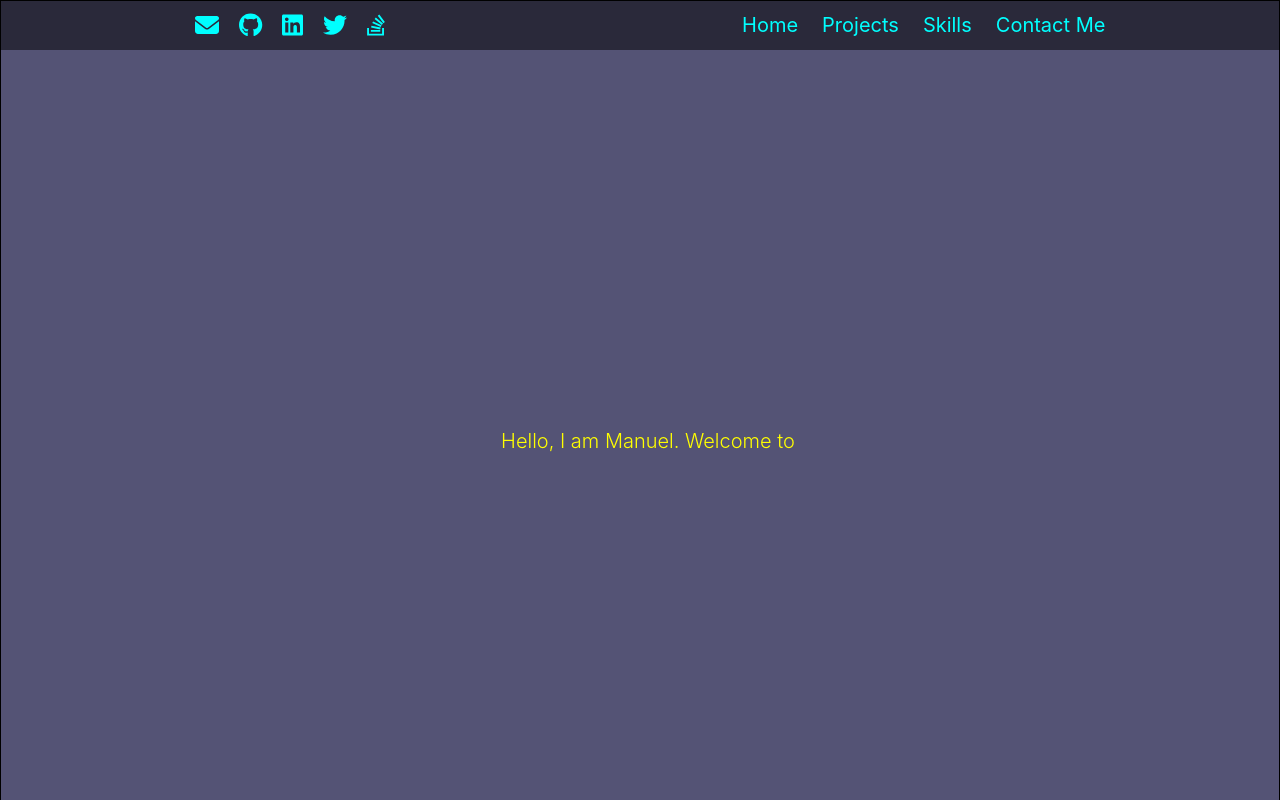
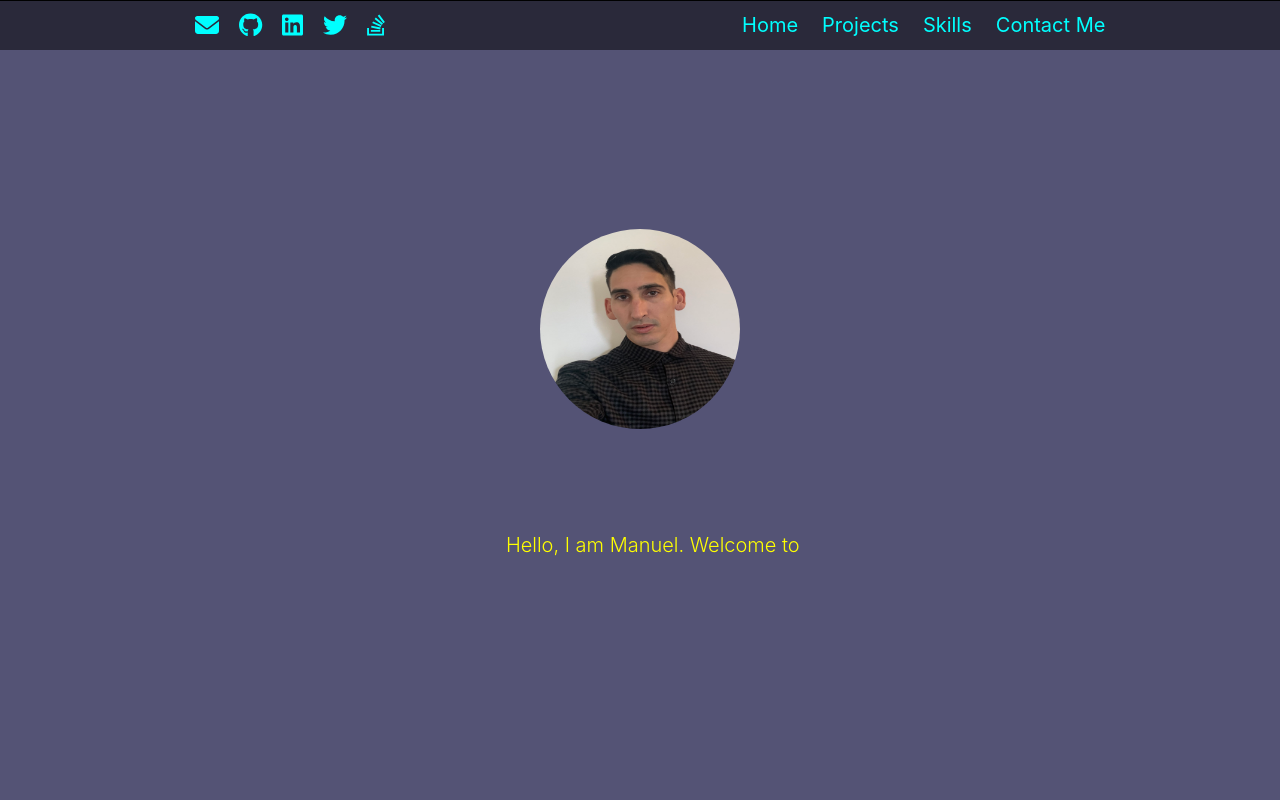
Before and after one commit to Manuel-hub-ca/Portfolio, a React (Create React App) app: page / in a window 1280 px wide. Shown: the top 800 px of the page. Built offline with nearby package versions, Linux system fonts and the light colour scheme.

Commit message:
better-appearence

```diff
--- a/src/App.css
+++ b/src/App.css
@@ -7,13 +7,16 @@ body {
   background-color: cadetblue;
 }
 
+.me{
+  border-radius: 50%;
+}
 .card{
   &:hover{
     transform: scale(1.03);
     transition: transform 0.8s ease-in-out;
   }
 }
-.socials {
+.socials-sections {
   &:hover {
     transform: scale(1.2);
     transition: transform 0.5s ease-in-out;
@@ -30,6 +33,8 @@ h2 {
 
 .scrollLink {
   &:hover {
+    transform: scale(1.2);
+    transition: transform 0.5s ease-in-out;
     color: white;
   }
 }
@@ -40,15 +45,13 @@ input {
 .formLabel {
   color: white;
 }
-/* Example CSS Styles */
+
 .custom-carousel {
   width: 95vw;
   height: 400px;
   margin: 0 auto;
   background-color: transparent;
-  /* background-color: rgba(0, 0, 0, 0.2); */
   border-radius: 15px;
-  /* padding-left: 30px; */
 }
 
 .custom-slide {
--- a/src/components/Header.js
+++ b/src/components/Header.js
@@ -92,7 +92,7 @@ const Header = () => {
                 icon={s.icon}
                 size={iconSize}
                 fontSize={iconSize}
-                className="socials"
+                className="socials-sections"
               />
             </a>
           ))}
--- a/src/components/LandingSection.js
+++ b/src/components/LandingSection.js
@@ -1,33 +1,22 @@
 import { Screen } from './Screen';
-import { HStack, Image, VStack } from '@chakra-ui/react';
+import { Image, VStack } from '@chakra-ui/react';
 import Header from './Header';
-import logo from '../logo.svg';
+import me from "../assets/me.jpg"
 import TypewriterEffect from './TypewriterEffect';
 const LandingSection = () => {
   return (
     <Screen
-      backgroundRepeat={'no-repeat'}
-      backgroundSize={['100% 87vh', '100%']}
-      backgroundPosition={['top', 'center']}
       id="home"
     >
       <Header />
-      <VStack width={'100vh'} height={'100vh'} justifyContent={'center'} alignItems={'center'}>
+      <VStack width={'100vw'} height={'100vh'} justifyContent={'center'} alignItems={'center'} >
+        <Image src={me} alt='me' width={200} height={200} className='me'/>
         <TypewriterEffect
           text={
             'Hello, I am Manuel. Welcome to my portfolio Web Site. '
           }
         />
       </VStack>
-
-      {/* <HStack alignSelf={'flex-start'} marginTop={'20px'}>
-        <Image
-          src={logo}
-          alt="logo"
-          width={['150px', '180px', '200px']}
-          height={['150px', '180px', '200px']}
-        />
-      </HStack> */}
     </Screen>
   );
 };
--- a/src/components/TypewriterEffect.js
+++ b/src/components/TypewriterEffect.js
@@ -29,7 +29,7 @@ const TypewriterEffect = ({ text }) => {
   return (
     <Heading
       as={'h1'}
-      fontSize={['7px', '20px', '20px']}
+      fontSize={['15px', '20px', '20px']}
       fontWeight={'light'}
       marginLeft={'2%'}
       marginTop={['16', '24', '24']}
--- a/src/index.css
+++ b/src/index.css
@@ -0,0 +1,4 @@
+body {
+  overflow-x: hidden;
+  background-color: cadetblue;
+}
```
Also changed, not shown: 14 other files (tests, documents, lock files or other folders).
